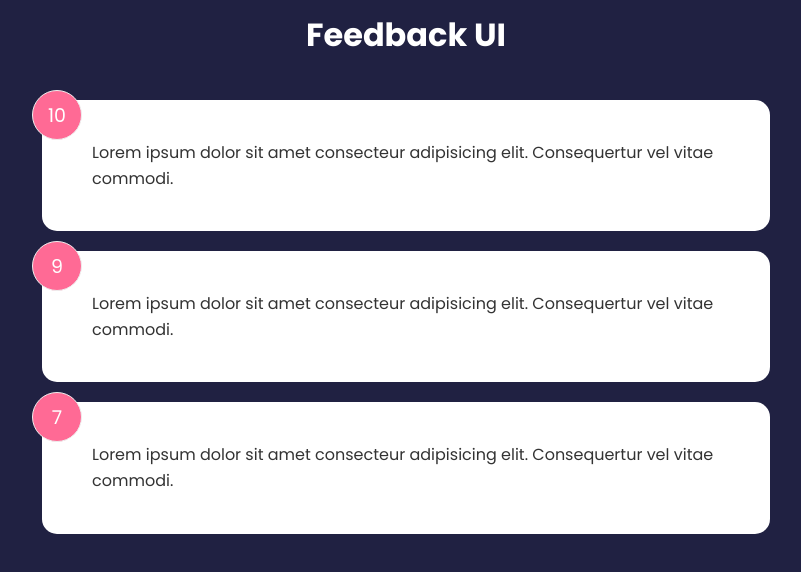
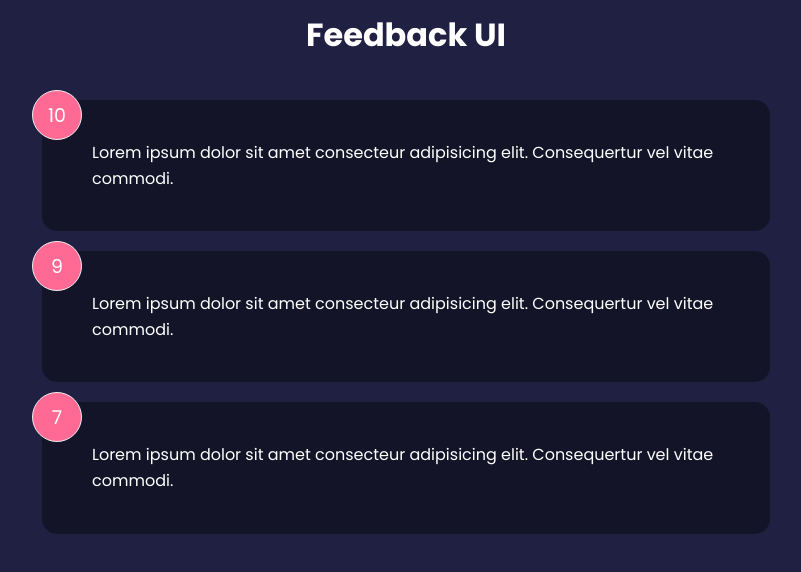
Before and after one commit to jeanpaulHamuli/FeedbackApp, a React (Create React App) app: page / in a window 1280 px wide. Shown: the top 572 px of the page, without its empty margins (234-1035 px from the left). Built offline with nearby package versions, Linux system fonts and the light colour scheme.

Commit message:
Styled component

```diff
--- a/src/components/FeedbackItem.jsx
+++ b/src/components/FeedbackItem.jsx
@@ -1,12 +1,13 @@
+import Card from "./share/Card";
 
 export default function FeedbackItem({item}) {
 
   return (
-    <div className="card">
+    <Card reverse={true}>
       <div className="num-display">{item.rating}</div>
       <div className="text-display">
         {item.text}
       </div>
-    </div>
+    </Card>
   )
 }
--- /dev/null
+++ b/src/components/share/Card.jsx
@@ -0,0 +1,9 @@
+function Card({children, reverse}) {
+  return (
+    <div className={`card ${reverse && 'reverse'}`}>
+      {children}
+    </div>
+  )
+}
+
+export default Card
```
Also changed, not shown: src/components/FeedbackList.jsx (+11 -0 lines).
